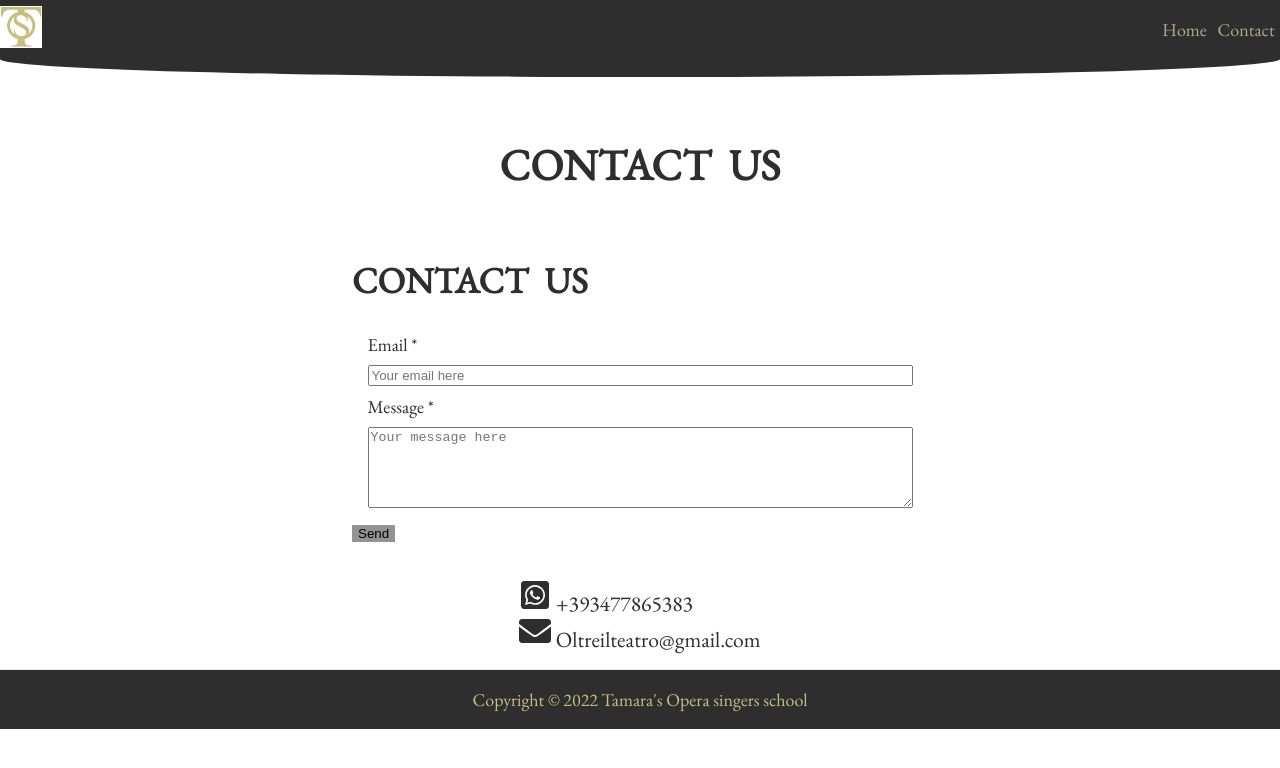
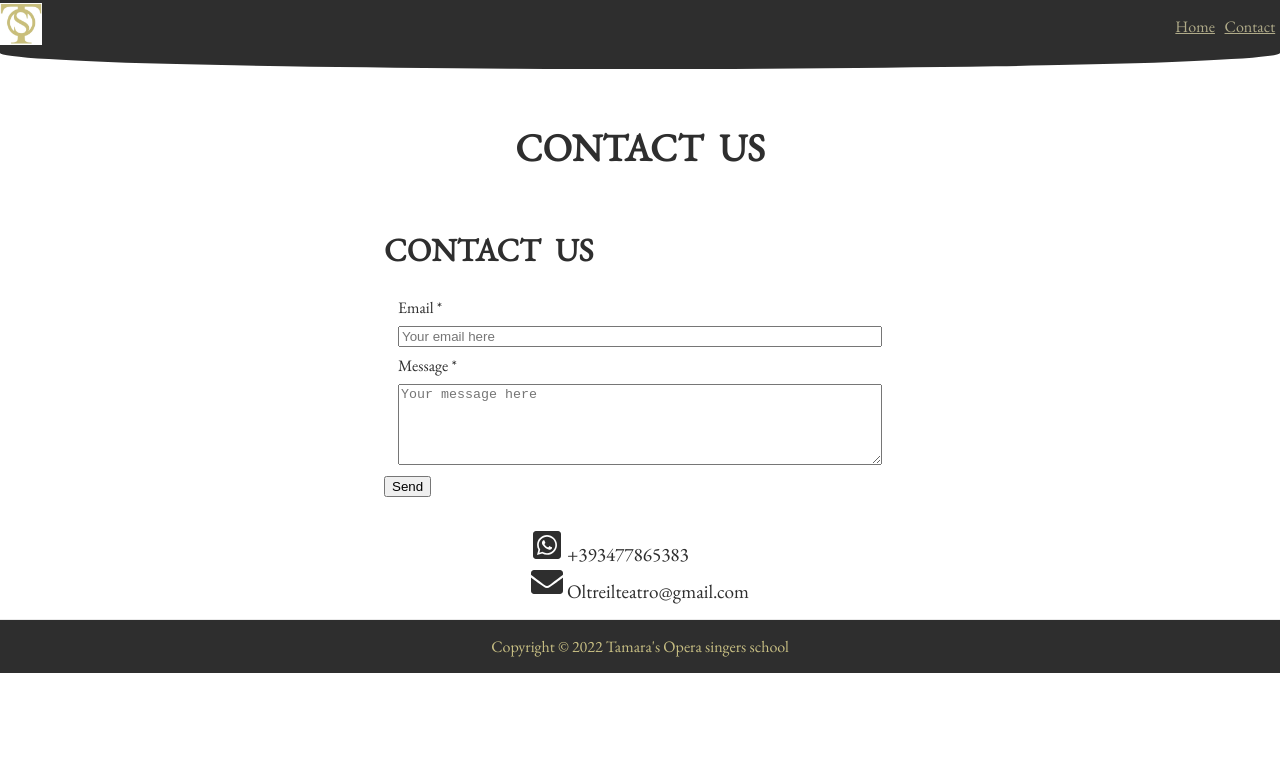
Before and after one commit to kriskarpenko/TOSS, a Next.js app: page /contact in a window 1280 px wide. Shown: the top 768 px of the page. Built offline with nearby package versions, Linux system fonts and the light colour scheme.

Commit message:
fix: merge conflict

```diff
--- a/components/Section/Section.module.css
+++ b/components/Section/Section.module.css
@@ -42,14 +42,11 @@
   overflow-wrap: anywhere;
 }
 
-/* @media only screen and (max-width: 600px) {
-  .wrapper {
-    flex-direction: column;
-  }
+.text p {
+  margin-block-end: 1.5rem;
+  margin-block-start: 0;
 }
 
-@media only screen and (min-width: 601px) {
-  .wrapper {
-    flex-direction: row;
-  }
-} */
+.text li {
+  font-size: inherit;
+}
--- a/styles/globals.css
+++ b/styles/globals.css
@@ -5,93 +5,36 @@ body {
   font-family: "EB Garamond", serif, -apple-system, BlinkMacSystemFont, Segoe UI,
     Roboto, Oxygen, Ubuntu, Cantarell, Fira Sans, Droid Sans, Helvetica Neue,
     sans-serif;
-  font-size: large;
+  font-size: 1rem;
   color: #2e2e2e;
   min-height: 600px;
 }
 
-a {
-  color: #2e2e2e;
-  text-decoration: none;
-}
-a:hover {
-  color: #757628;
-  cursor: pointer;
-}
 
 p {
-  margin-block-end: 0rem;
-  margin-block-start: 0rem;
+  margin-block-end: 1.5rem;
+  margin-block-start: 0;
 
-  margin: 0 0;
-  line-height: 1.5;
-  font-size: 1.5rem;
-  justify-self: center;
 }
 
 * {
   box-sizing: border-box;
 }
 
-.gridContainer {
-  display: grid;
-}
 
-.titleLeft {
-  line-height: 1.15;
-  font-size: 4rem;
-  margin-left: 15%;
-  text-transform: uppercase;
-}
-
-.titleRight {
-  line-height: 1.15;
-  font-size: 4rem;
-  margin-left: auto;
-  text-transform: uppercase;
-}
-
-.title,
-.description {
-  text-align: center;
-}
-
-.description {
-  margin: 0 0;
-  line-height: 1.5;
-  font-size: 1.5rem;
-
-  color: #464646;
-  justify-self: center;
-  width: 80%;
-}
-
-button {
-  border: none;
-  background-color: #939393;
-}
-
-
-h2 {
-  text-transform: uppercase;
-  line-height: 2rem;
-
-}
 
 h1 {
   text-transform: uppercase;
   word-spacing: 0.5rem;
   line-height: 2.5rem;
 }
-.wrapper{
-  display: flex;
-  flex-direction: column;
-  justify-content: center;
+
+h2 {
+  text-transform: uppercase;
+  line-height: 2rem;
 }
-/* img:hover {
-  transform: scale(1.2);
-  cursor: pointer;
-} */
+
+
 
 /* @media (prefers-color-scheme: dark) {
   html {
```
Also changed, not shown: pages/index.js (+65 -38 lines).
